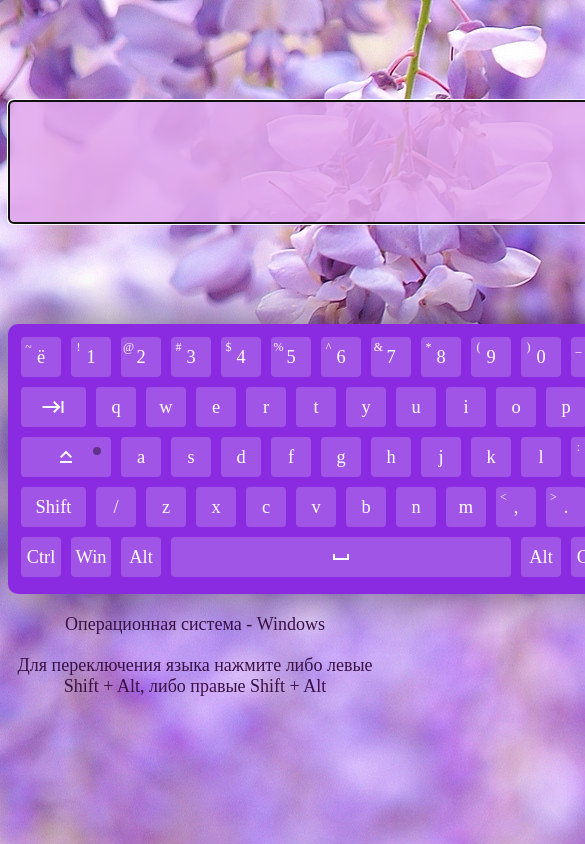
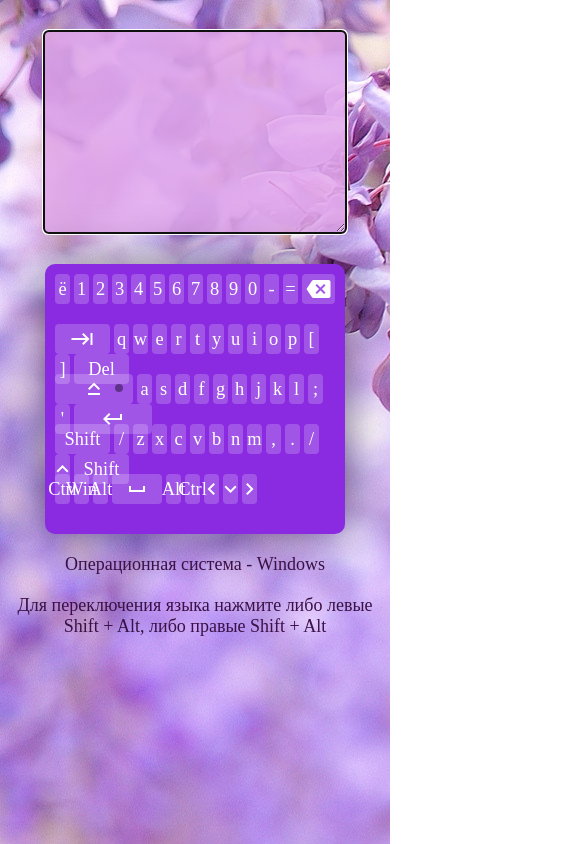
Before and after one commit to Mikkumo/virtual-keyboard, a plain HTML site: page index.html in a window 390 px wide. Shown: the top 844 px of the page, 585 px wide, since content can reach past the window. Drawn offline with Linux system fonts and the light colour scheme.

Commit message:
feat: added media

```diff
--- a/style.css
+++ b/style.css
@@ -112,3 +112,87 @@ p {
     color: rgb(0, 0, 0);
     transform: scale(.9)
 }
+
+@media (max-width: 1279px) {
+    .text {
+        width: 560px;
+        height: 180px;
+        margin: 30px auto;
+        font-size: 20px;
+    }
+
+    .keyboard {
+        width: 670px;
+    }
+
+    .key {
+        margin: 1px;
+    }
+
+    .keyboard .backspace {
+        width: 70px;
+    }
+
+    .keyboard .capslock,
+    .keyboard .enter {
+        width: 78px;
+    }
+
+    .keyboard .tab,
+    .keyboard .del,
+    .keyboard .shiftL,
+    .keyboard .shiftR {
+        width: 55px;
+    }
+
+    .keyboard .space {
+        width: 300px;
+    }
+}
+
+@media (max-width: 767px) {
+    .text {
+        width: 280px;
+        height: 180px;
+        margin: 30px auto;
+        font-size: 20px;
+    }
+
+    .keyboard p {
+        display: none;
+    }
+
+    .keyboard {
+        width: 280px;
+    }
+
+    .key {
+        width: 15px;
+        height: 30px;
+        margin: 0px;
+    }
+
+    .keyboard sup {
+        display: none;
+    }
+
+    .keyboard .backspace {
+        width: 33px;
+    }
+
+    .keyboard .capslock,
+    .keyboard .enter {
+        width: 78px;
+    }
+
+    .keyboard .tab,
+    .keyboard .del,
+    .keyboard .shiftL,
+    .keyboard .shiftR {
+        width: 55px;
+    }
+
+    .keyboard .space {
+        width: 50px;
+    }
+}
```
